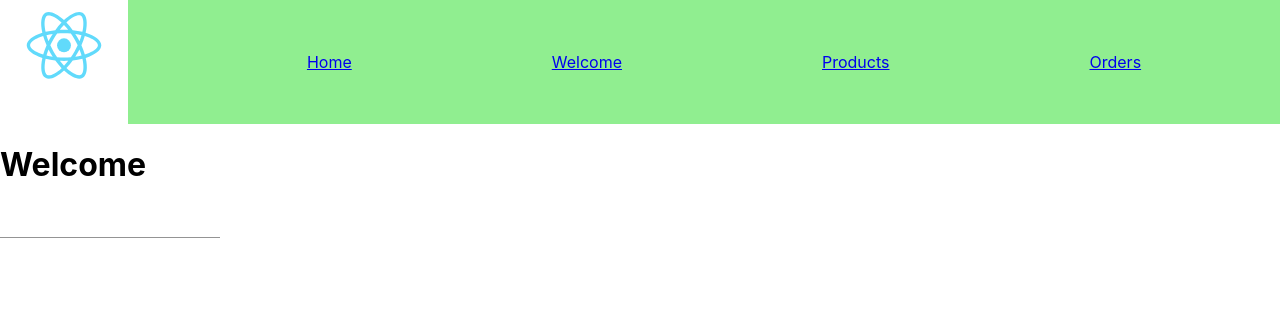
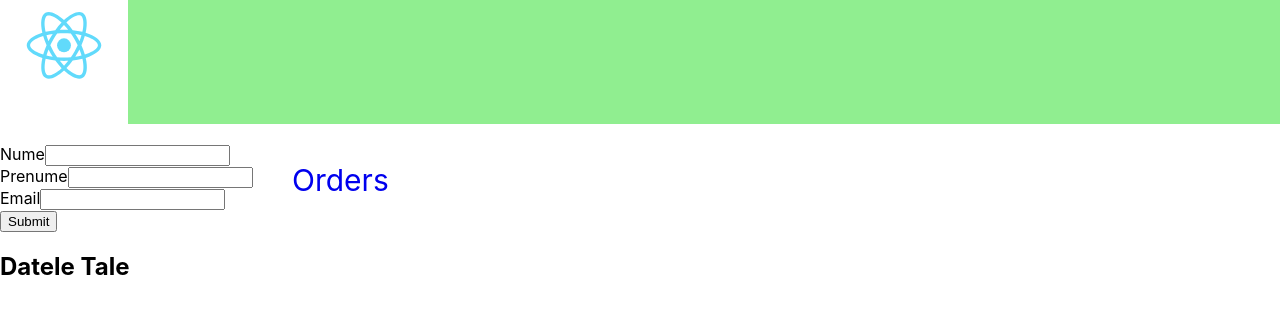
Before and after one commit to MotocMihai/Teme-Endava, a React (Create React App) app in the folder TemaReact/my-app/: page /welcome in a window 1280 px wide. Shown: the top 314 px of the page. Built offline with nearby package versions, Linux system fonts and the light colour scheme.

Commit message:
adaugare formular

```diff
--- a/TemaReact/my-app/src/App.css
+++ b/TemaReact/my-app/src/App.css
@@ -55,4 +55,20 @@ li{
   display:inline-block;
   padding: 100px;
   overflow: none;
+  font-size: 30px;
+  text-decoration: none;
 }
+
+a:link{
+  text-decoration: none;
+
+}
+
+a:hover{
+  color:hotpink;
+  background-color: greenyellow;
+}
+
+.active{
+  background-color:blue;
+}
--- a/TemaReact/my-app/src/Components/AppNavigation.js
+++ b/TemaReact/my-app/src/Components/AppNavigation.js
@@ -14,6 +14,7 @@ export default function AppNavigation() {
     return (
 
         <div className="navbox">
+
         <nav>
             <ul className="navboxitems">
                 <li>
--- a/TemaReact/my-app/src/Components/Welcome.jsx
+++ b/TemaReact/my-app/src/Components/Welcome.jsx
@@ -2,19 +2,70 @@ import React from "react";
 import {useState} from "react";
 import {Input} from "@material-ui/core";
 
-export const Welcome=({name})=>{
 
-    const [value, setValue] = useState();
+export const Welcome = () => {
+    const initialFormData = Object.freeze({
+        nume: "",
+        prenume: "",
+        email:""
+      });
+      const initialName = Object.freeze({
+        nume: "",
+        prenume: "",
+        email: ""
+      });
 
-  const handleChangeInput = (event) => {
-      setValue(event.target.value);
+    const [formData, updateFormData] =useState(initialFormData);
+    const [name,updateName]=useState(initialName);
+
+
+
+    const handleChange = (e) => {
+      updateFormData({
+        ...formData,
+        [e.target.name]: e.target.value.trim()
+      });
+    };
+
+
+
+    const handleSubmit = (e) => {
+
+        updateName({
+            ...formData,
+          }
+          );
+          console.log(name);
+    };
+
+
+    return (
+      <>
+      <br/>
+      <div>
+            <label>
+            Nume
+            <input name="nume" onChange={handleChange} />
+            </label>
+            <br />
+            <label>
+            Prenume
+            <input name="prenume" onChange={handleChange} />
+            </label>
+            <br />
+            <label>
+            Email
+            <input type= "email" name="email" onChange={handleChange} />
+            </label>
+            <br />
+            <button onClick={handleSubmit}>Submit</button>
+        </div>
+        <div>
+            <h2>Datele Tale</h2>
+            <p>{name.nume}</p>
+            <p>{name.prenume}</p>
+            <p>{name.email}</p>
+        </div>
+      </>
+    );
   };
-    return (
-        <div>
-            <h1> Welcome {value}</h1>
-            <Input onChange={handleChangeInput}/>
-        </div>
-
-    )
-
-}
```
